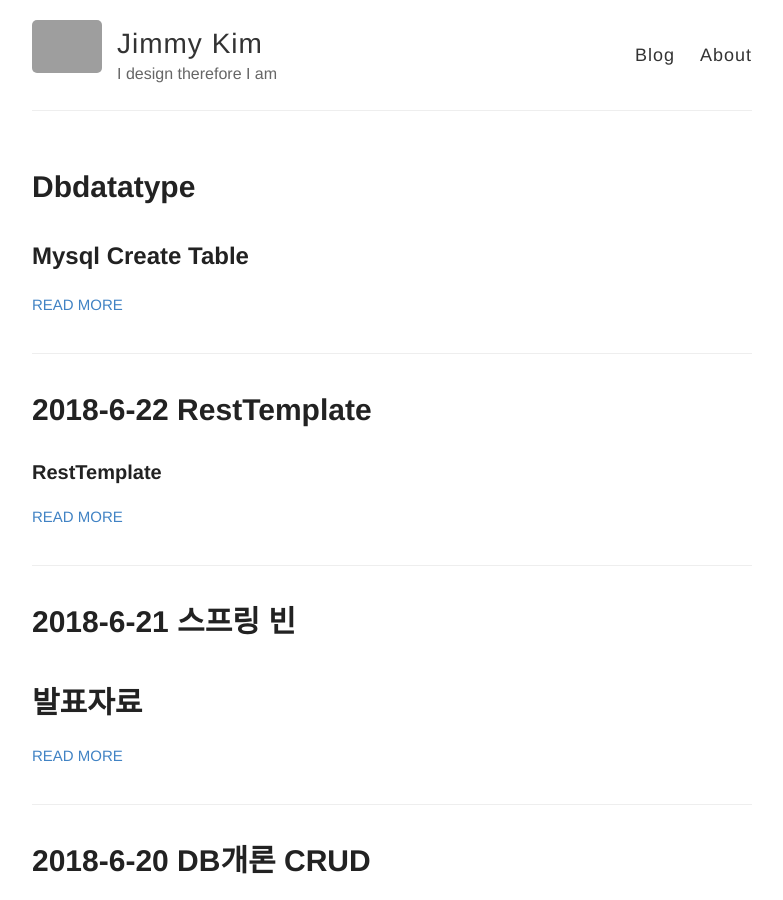
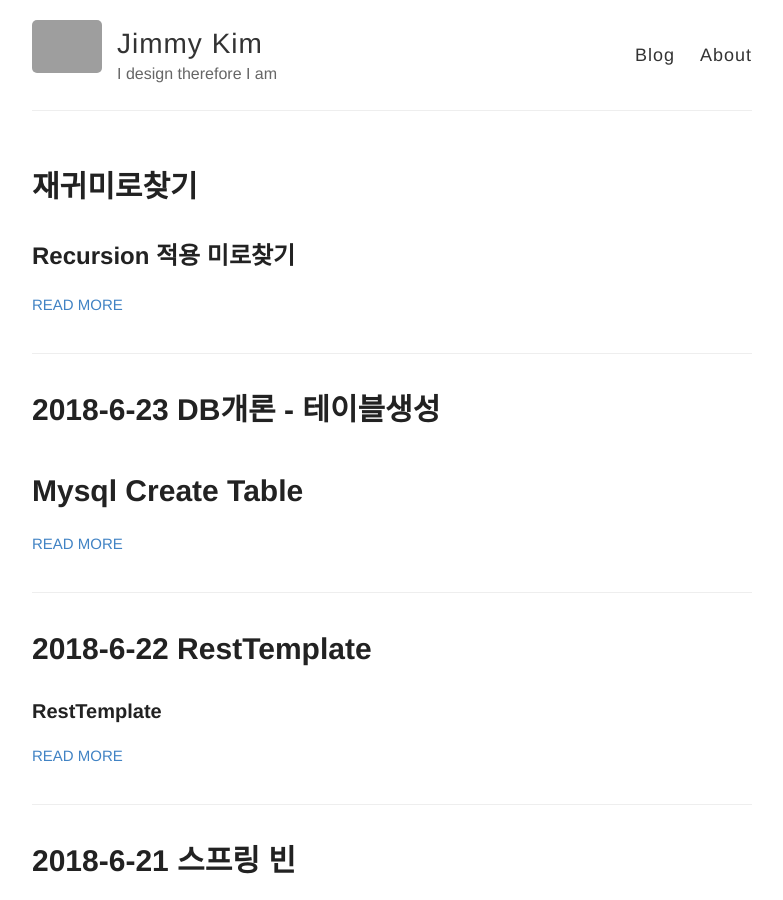
Before and after one commit to jaeyeon93/jaeyeon93.github.io, a Jekyll site: the page built from index.html, in a window 1280 px wide and 900 px high. Shown: the whole window, without its empty margins (248-1031 px from the left). Built offline with Jekyll 4.4.1, drawn with Linux system fonts in a browser that asks for light colours; part of the change alters nothing that is shown; some of the changed text lies outside the part shown; grey boxes are pictures that could not be loaded.

Commit message:
2018-6-24-TIL

````diff
--- a/_posts/2018-6-23-DBdataType.md
+++ b/_posts/2018-6-23-DBdataType.md
@@ -1,12 +1,17 @@
+---
+layout: post
+title: 2018-6-23 DB개론 - 테이블생성
+---
+
 Mysql Create Table
-----
+==
 
 ```
 insert into score values('jimmy', 60, '2018-6-5'), ('pobi',100,'2018-6-5');
 ```
 - 2개의 데이터를 한꺼면에 볼 수 있다-
 
-![](/Users/jaeyeonkim/Desktop/db_dataType.png)
+![](https://github.com/jaeyeon93/jaeyeon93.github.io/blob/master/images/database/db_dataType.png?raw=true)
 
 - char는 고정이기때문에 Char(8)에서는 글자가 1개인 경우에도 100칸을 차지를 한다.
 - varchar(8)에서는 가변길이이다.
--- /dev/null
+++ b/_posts/2018-6-24-재귀미로찾기.md
@@ -0,0 +1,31 @@
+Recursion 적용 미로찾기
+----
+
+#### 현재 위치에서 출구까지 가는 경로가 있으려면
+
+1. 현재 위치가 출구이거나 혹은..
+2. 이웃한 셀들 중 하나에서 현재 위치를 지나지 않고 출구까지 가는 경로가 있거나..
+
+
+- 미로찾기의 경우 Decision Problem이라고 한다. 답이 yes or no인 경우로 떨어지기 때문
+
+![](https://github.com/jaeyeon93/jaeyeon93.github.io/blob/master/images/algorithm/recursion/recursion_findpathway.png?raw=true)
+
+- 최대 4개의 인접한 셀이 존재를 한다.
+- 무한루프에 빠지지 않도록 주의를 해야한다.
+- 이미 가본위치와 가보지 않은 위치를 구분을 해야한다.
+- mark로 표시를 해야한다.
+
+![](https://github.com/jaeyeon93/jaeyeon93.github.io/blob/master/images/algorithm/recursion/recursion_findpathway_code.png?raw=true)
+
+- 사람이 지나다니는 통로는 0으로 표시
+- 벽은 1로 표시
+- 이미 방문해본 길이지만 꽝인길은 2로 표시
+- 이미 방문해본 길이지만 가볼 수 있는길은 3으로 표시
+
+![](https://github.com/jaeyeon93/jaeyeon93.github.io/blob/master/images/algorithm/recursion/recursion_findpathway_code2.png?raw=true)
+
+![](https://github.com/jaeyeon93/jaeyeon93.github.io/blob/master/images/algorithm/recursion/recursion_findpathway_code3.png?raw=true)
+
+- x== n-1 && y == n-1
+- 북 동 남 서 순으로 실행이 된다.
````
Also changed, not shown: _posts/2018-06-13-honuxdb.md (renamed from _posts/2018.6.13.honuxdb.md).
